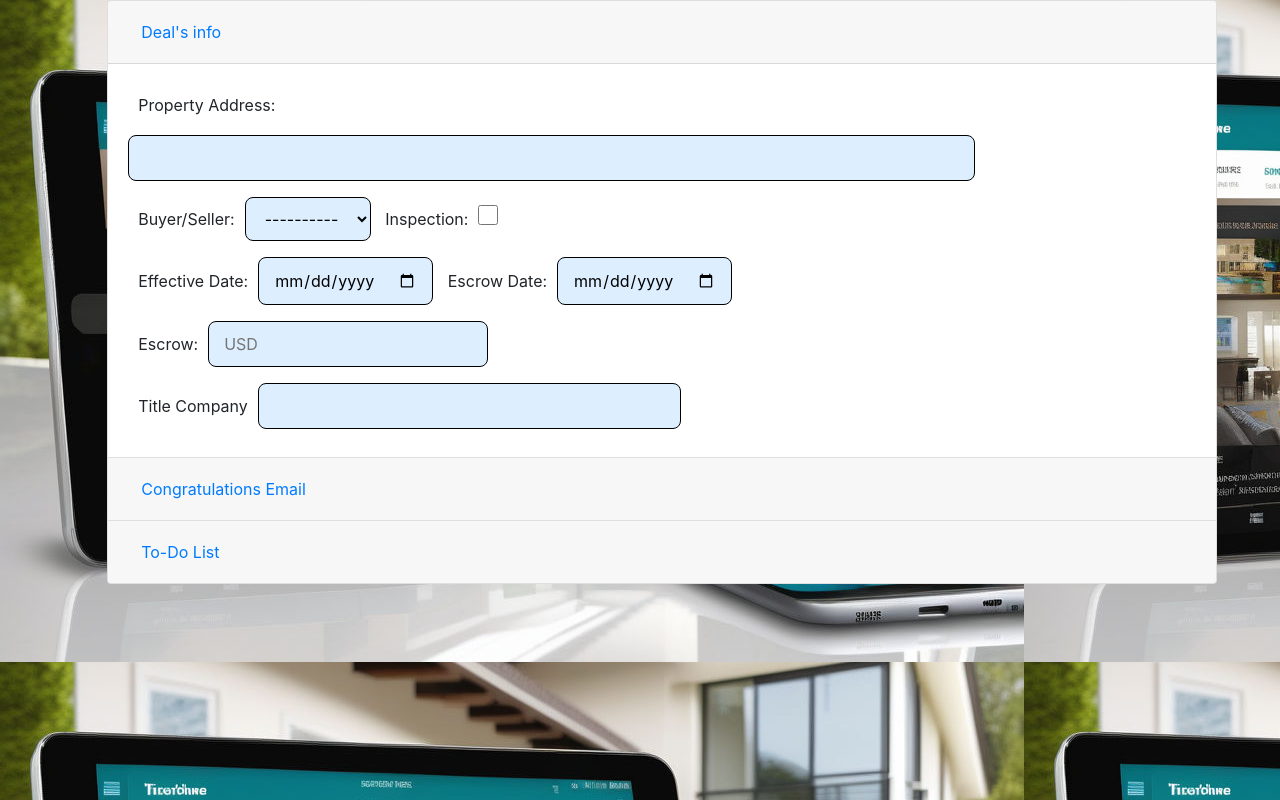
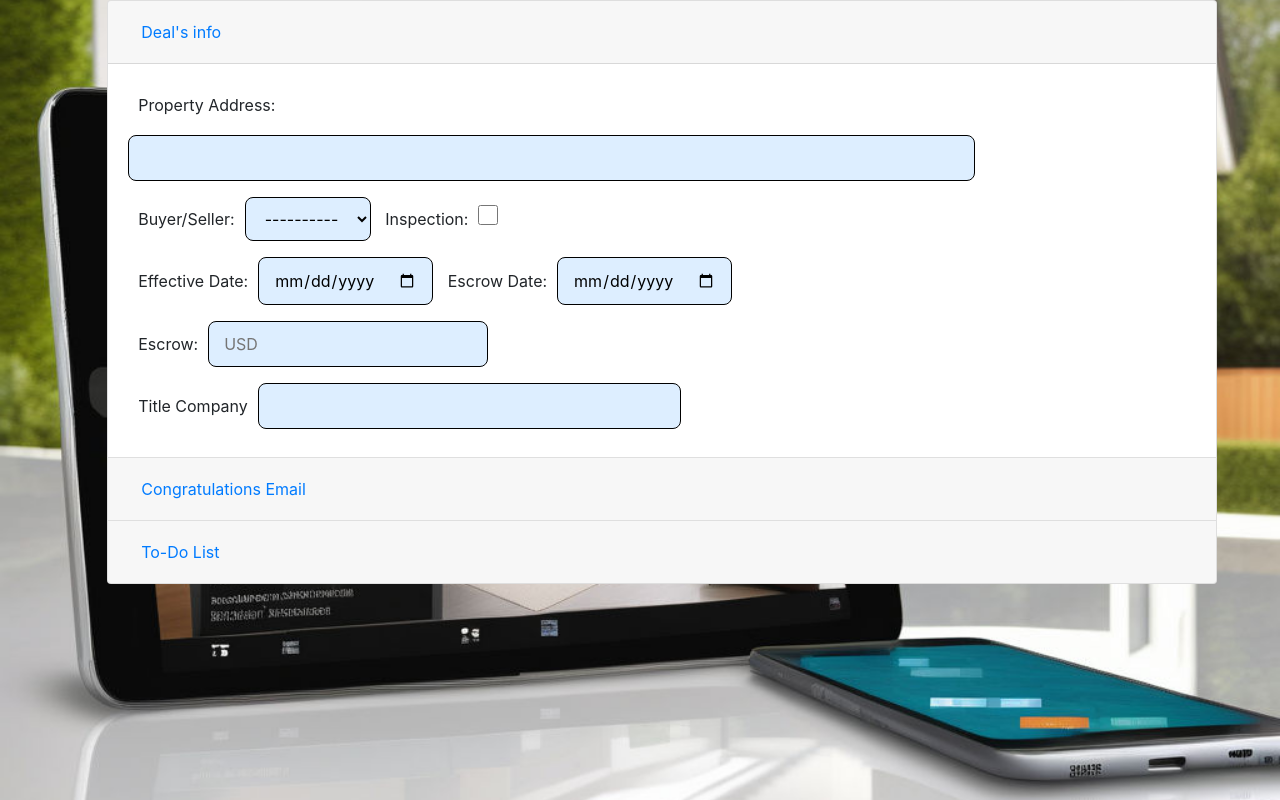
Before and after one commit to soyJmujica/ToDoList, a Django app: page / in a window 1280 px wide. Run offline with Django 4.2, Linux system fonts and the light colour scheme; some libraries are stand-ins or nearby versions.

Commit message:
fondo actualizado en css

```diff
--- a/static/css/estilos.css
+++ b/static/css/estilos.css
@@ -1,5 +1,5 @@
 body{
-    background-size: auto;
+    background-size: cover;
     background-attachment: fixed;
     background-image: url('../img/fondo27.png');
 
```
